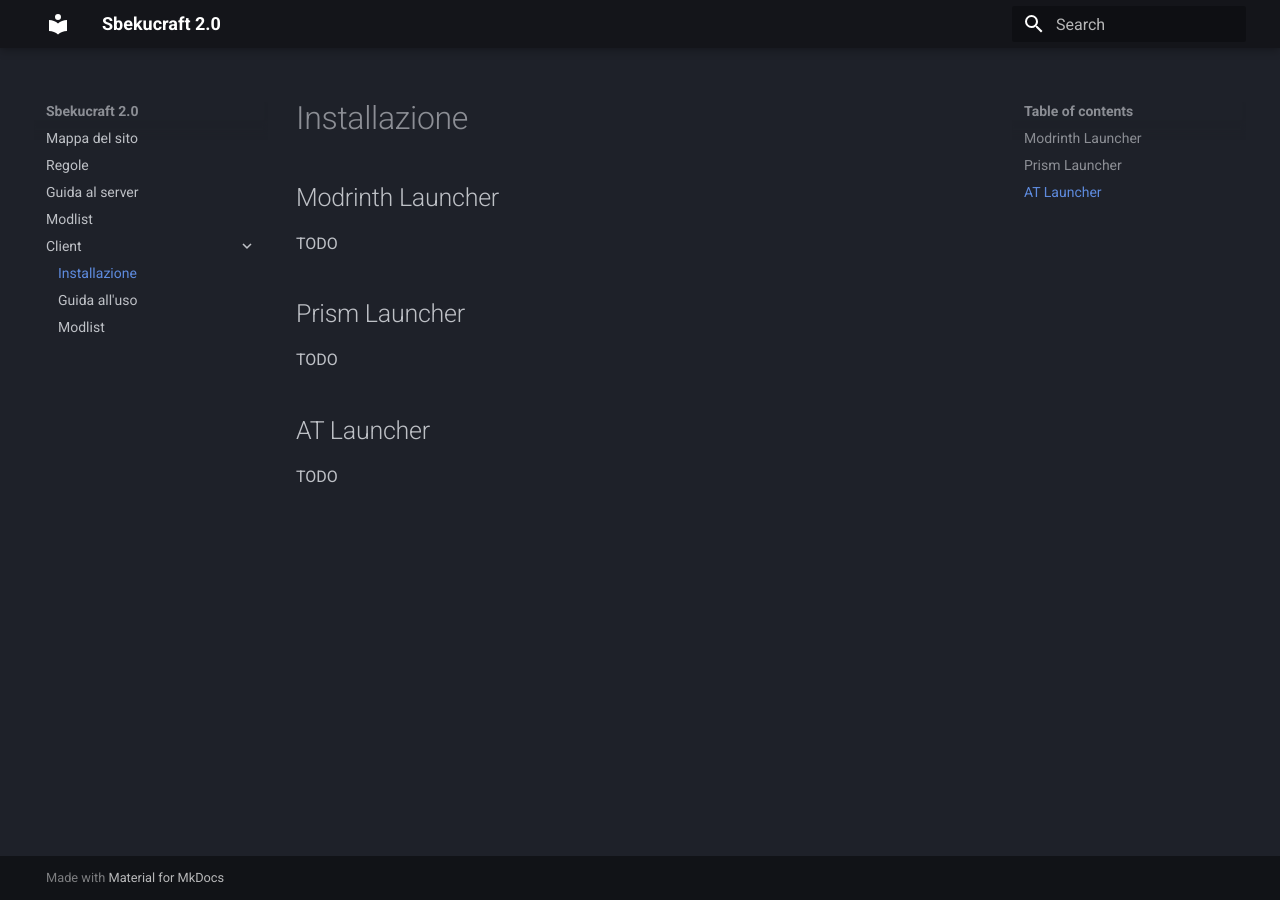
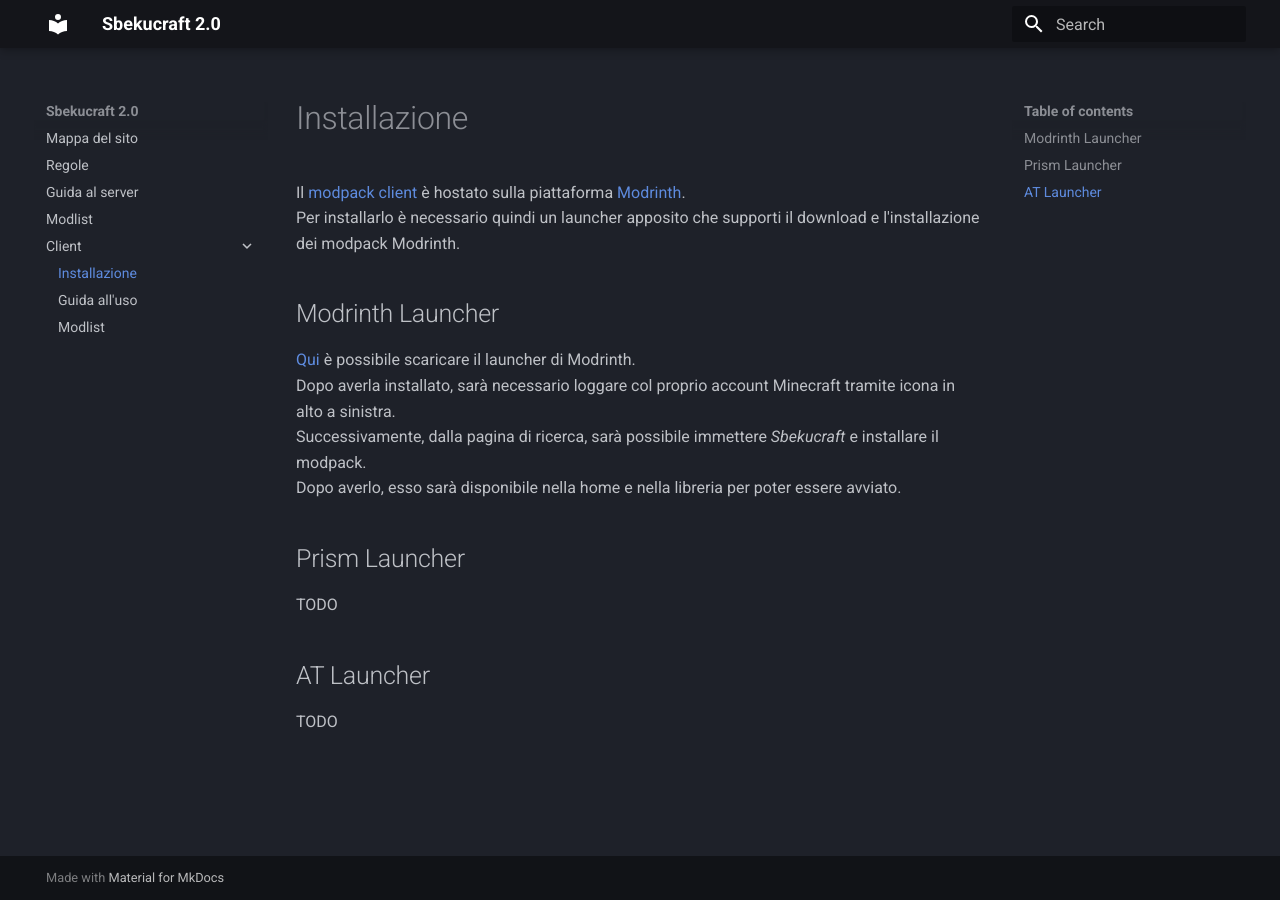
Before and after one commit to Sbekucraft/Sbekucraft-2.0-Wiki, an MkDocs documentation site: the page built from docs/client/installazione.md, in a window 1280 px wide. Built offline with MkDocs 1.6.1 and Material for MkDocs 9.7.7, drawn with Linux system fonts in a browser that asks for light colours.

Commit message:
Update installazione.md

```diff
--- a/docs/client/installazione.md
+++ b/docs/client/installazione.md
@@ -1,7 +1,15 @@
 # Installazione
+Il [modpack client](https://modrinth.com/modpack/sbekucraft) è hostato sulla piattaforma [Modrinth](https://modrinth.com).
+Per installarlo è necessario quindi un launcher apposito che supporti il download e l'installazione dei modpack Modrinth.
+
 ## Modrinth Launcher
-TODO
+[Qui](https://modrinth.com/app) è possibile scaricare il launcher di Modrinth.
+Dopo averla installato, sarà necessario loggare col proprio account Minecraft tramite icona in alto a sinistra.
+Successivamente, dalla pagina di ricerca, sarà possibile immettere *Sbekucraft* e installare il modpack.
+Dopo averlo, esso sarà disponibile nella home e nella libreria per poter essere avviato.
+
 ## Prism Launcher
 TODO
+
 ## AT Launcher
 TODO
```
